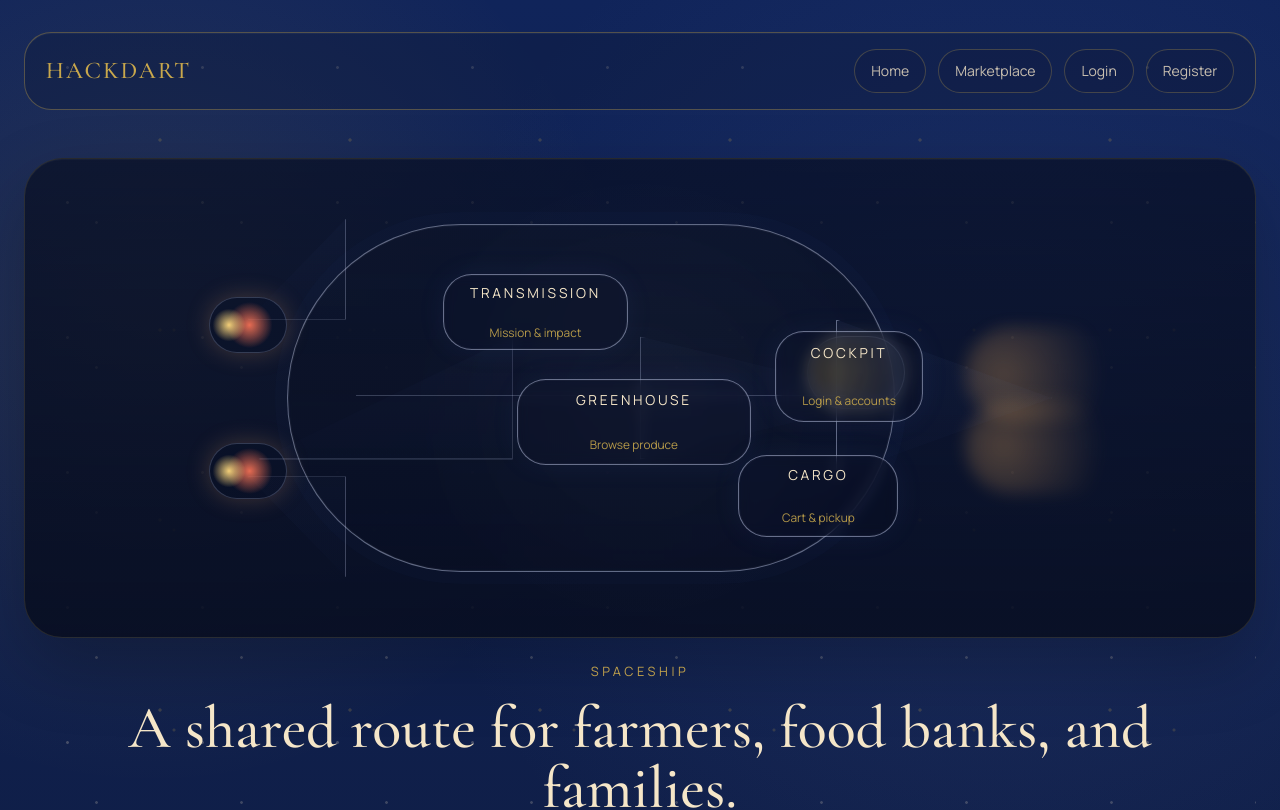
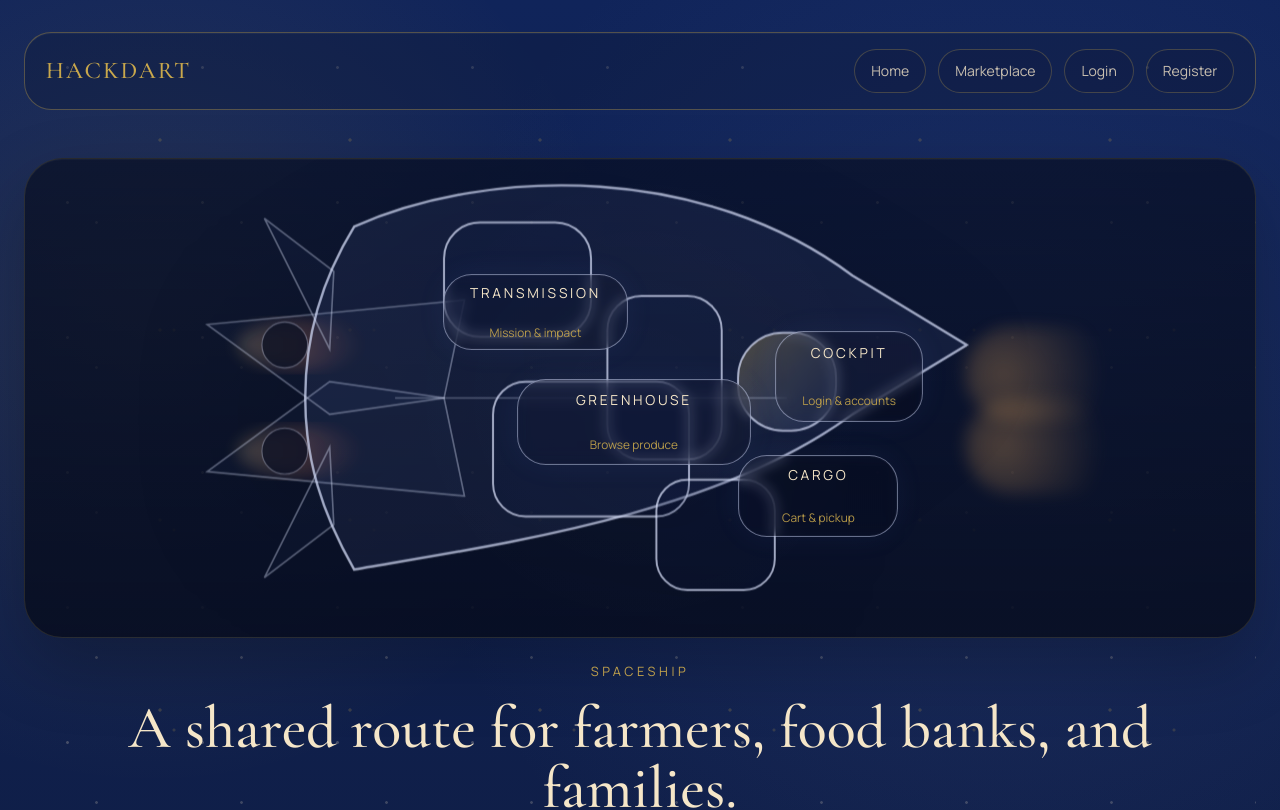
Before and after one commit to iso-sejun/hackdart, a Next.js app in the folder frontend/: page / in a window 1280 px wide. Shown: the top 810 px of the page. Built offline with nearby package versions, Linux system fonts and the light colour scheme; no server answers.

Commit message:
Fixed transition bugs + more UI changes to ship.

```diff
--- a/frontend/pages/index.js
+++ b/frontend/pages/index.js
@@ -124,18 +124,83 @@ export default function Home() {
           <div className="hero-ship-shell__trail hero-ship-shell__trail--top" aria-hidden="true" />
           <div className="hero-ship-shell__trail hero-ship-shell__trail--bottom" aria-hidden="true" />
 
-          <div className="hero-ship" aria-hidden="true">
-            <div className="hero-ship__hull" />
-            <div className="hero-ship__nose" />
-            <div className="hero-ship__cockpit-glass" />
-            <div className="hero-ship__wing hero-ship__wing--left" />
-            <div className="hero-ship__wing hero-ship__wing--right" />
-            <div className="hero-ship__tail hero-ship__tail--left" />
-            <div className="hero-ship__tail hero-ship__tail--right" />
-            <div className="hero-ship__engine hero-ship__engine--top" />
-            <div className="hero-ship__engine hero-ship__engine--bottom" />
-            <div className="hero-ship__spine" />
-          </div>
+          <svg
+            className="hero-ship-svg"
+            viewBox="0 0 1200 760"
+            aria-hidden="true"
+          >
+            <defs>
+              <linearGradient id="shipGlass" x1="0%" y1="0%" x2="100%" y2="100%">
+                <stop offset="0%" stopColor="rgba(201,168,76,0.32)" />
+                <stop offset="100%" stopColor="rgba(127,157,232,0.08)" />
+              </linearGradient>
+              <linearGradient id="shipGlow" x1="0%" y1="0%" x2="100%" y2="0%">
+                <stop offset="0%" stopColor="rgba(255,222,143,0.95)" />
+                <stop offset="55%" stopColor="rgba(255,140,88,0.85)" />
+                <stop offset="100%" stopColor="rgba(255,140,88,0)" />
+              </linearGradient>
+              <filter id="shipSoftGlow">
+                <feGaussianBlur stdDeviation="10" />
+              </filter>
+            </defs>
+
+            <g opacity="0.22">
+              <ellipse cx="185" cy="315" rx="78" ry="30" fill="url(#shipGlow)" filter="url(#shipSoftGlow)" />
+              <ellipse cx="185" cy="445" rx="78" ry="30" fill="url(#shipGlow)" filter="url(#shipSoftGlow)" />
+            </g>
+
+            <g className="hero-ship-svg__craft">
+              <path
+                d="M250 170
+                   C420 95, 680 95, 860 230
+                   L1000 315
+                   L860 400
+                   C690 525, 420 560, 250 590
+                   C210 520, 190 455, 190 380
+                   C190 305, 210 235, 250 170 Z"
+                className="hero-ship-svg__outline"
+              />
+
+              <path
+                d="M250 170
+                   C420 95, 680 95, 860 230
+                   L1000 315
+                   L860 400
+                   C690 525, 420 560, 250 590
+                   C210 520, 190 455, 190 380
+                   C190 305, 210 235, 250 170 Z"
+                className="hero-ship-svg__glass"
+              />
+
+              <path
+                d="M220 360 L70 470 L385 500 L360 380 Z"
+                className="hero-ship-svg__wing"
+              />
+              <path
+                d="M220 400 L70 290 L385 260 L360 380 Z"
+                className="hero-ship-svg__wing"
+              />
+              <path
+                d="M225 225 L140 160 L220 320 Z"
+                className="hero-ship-svg__tail"
+              />
+              <path
+                d="M225 535 L140 600 L220 440 Z"
+                className="hero-ship-svg__tail"
+              />
+
+              <rect x="360" y="165" rx="44" ry="44" width="180" height="140" className="hero-ship-svg__pod" />
+              <rect x="560" y="255" rx="42" ry="42" width="140" height="200" className="hero-ship-svg__pod" />
+              <rect x="420" y="360" rx="40" ry="40" width="240" height="165" className="hero-ship-svg__pod" />
+              <rect x="620" y="480" rx="38" ry="38" width="145" height="135" className="hero-ship-svg__pod" />
+
+              <rect x="720" y="300" rx="55" ry="55" width="120" height="120" className="hero-ship-svg__cockpit" />
+              <line x1="300" y1="380" x2="780" y2="380" className="hero-ship-svg__spine" />
+
+              <circle cx="165" cy="315" r="28" className="hero-ship-svg__engine" />
+              <circle cx="165" cy="445" r="28" className="hero-ship-svg__engine" />
+            </g>
+          </svg>
 
           {shipPods.map((pod) => (
             <Link key={pod.title} href={pod.href} className={pod.className}>
--- a/frontend/styles/globals.css
+++ b/frontend/styles/globals.css
@@ -972,6 +972,58 @@
     transform: translate(-50%, -50%);
   }
 
+  .hero-ship-svg {
+    position: absolute;
+    left: 50%;
+    top: 50%;
+    width: min(82vw, 980px);
+    height: auto;
+    transform: translate(-50%, -50%);
+    filter: drop-shadow(0 20px 60px rgba(0, 0, 0, 0.34));
+  }
+
+  .hero-ship-svg__outline {
+    fill: rgba(112, 135, 205, 0.05);
+    stroke: rgba(223, 230, 255, 0.7);
+    stroke-width: 3;
+  }
+
+  .hero-ship-svg__glass {
+    fill: rgba(112, 135, 205, 0.04);
+    stroke: rgba(223, 230, 255, 0.14);
+    stroke-width: 1.2;
+  }
+
+  .hero-ship-svg__wing,
+  .hero-ship-svg__tail {
+    fill: rgba(112, 135, 205, 0.03);
+    stroke: rgba(223, 230, 255, 0.38);
+    stroke-width: 2;
+  }
+
+  .hero-ship-svg__pod {
+    fill: rgba(16, 27, 61, 0.18);
+    stroke: rgba(223, 230, 255, 0.72);
+    stroke-width: 2.4;
+  }
+
+  .hero-ship-svg__cockpit {
+    fill: url(#shipGlass);
+    stroke: rgba(223, 230, 255, 0.72);
+    stroke-width: 2.4;
+  }
+
+  .hero-ship-svg__spine {
+    stroke: rgba(223, 230, 255, 0.3);
+    stroke-width: 2;
+  }
+
+  .hero-ship-svg__engine {
+    fill: rgba(12, 18, 36, 0.75);
+    stroke: rgba(223, 230, 255, 0.36);
+    stroke-width: 1.4;
+  }
+
   .hero-ship__hull {
     position: absolute;
     inset: 19% 24% 19% 14%;
@@ -1592,7 +1644,8 @@
       min-height: 30rem;
     }
 
-    .hero-ship {
+    .hero-ship,
+    .hero-ship-svg {
       width: min(96vw, 620px);
     }
 
```
